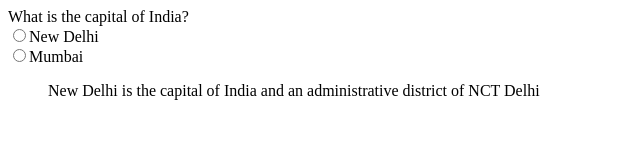
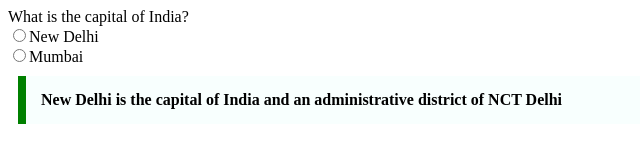
Before and after one commit to acciojob/trivia-abhishekdixit07, a website: page main.html in a window 1280 px wide. Shown: the whole page, without its empty margins (0-640 px from the left). Drawn offline with Linux system fonts and the light colour scheme.

Commit message:
created a submission

```diff
--- a/main.html
+++ b/main.html
@@ -4,6 +4,16 @@
 
 <head>
 	<link rel="stylesheet" href="styles.css">
+	<style>
+	blockquote {
+    max-width: 600px;
+    margin: 10px;
+    padding: 15px;
+    border-left: 8px solid green;
+    background-color: #f8fffe;
+    font-weight: bold;
+}
+		</style>
 </head>
 
 <body>
```
